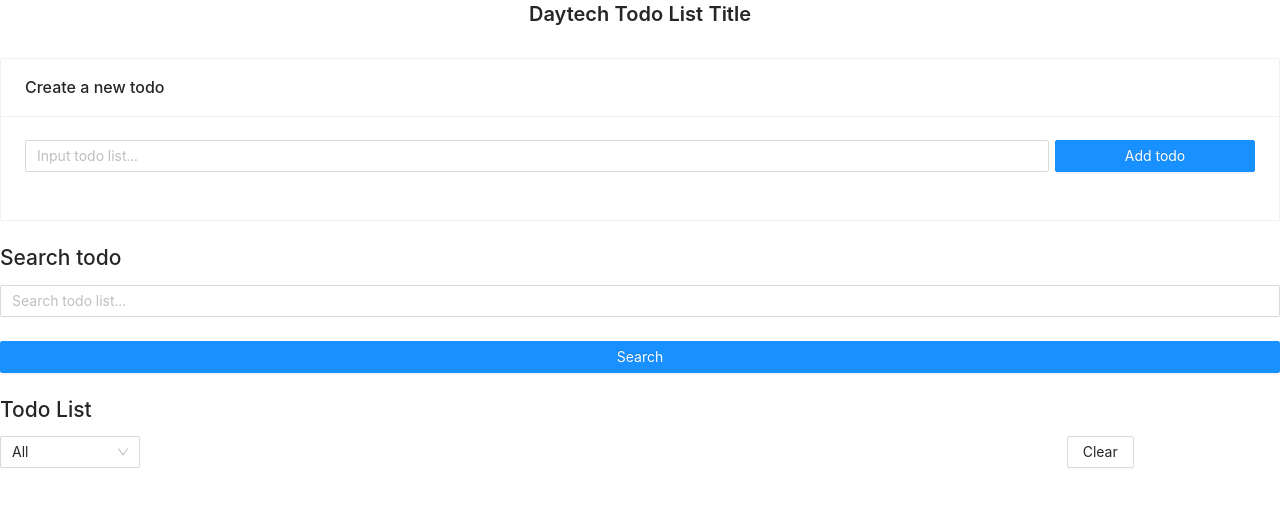
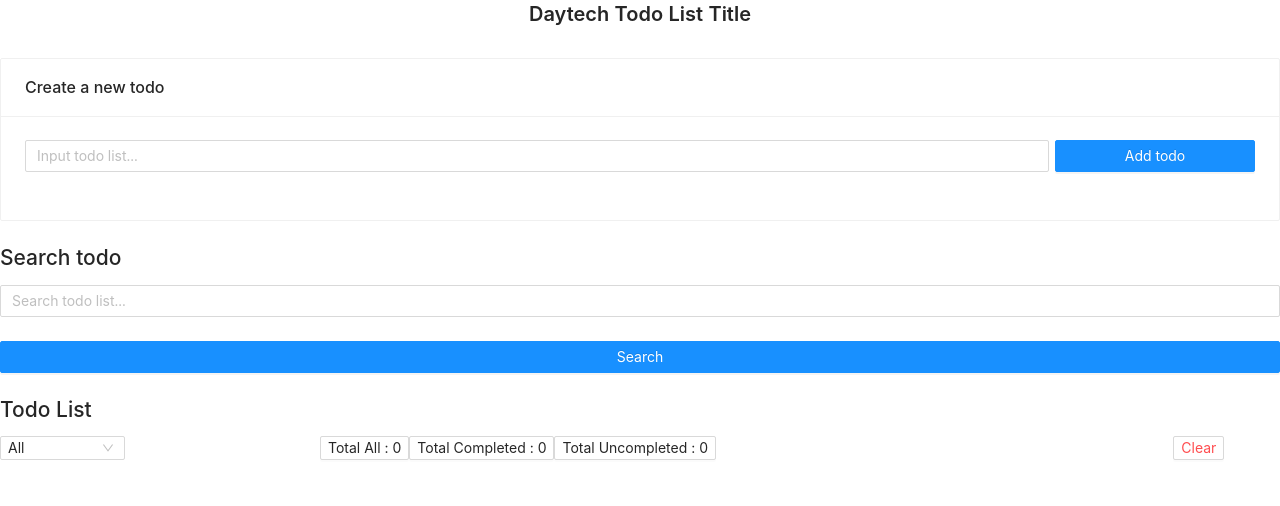
Before and after one commit to khunnunthawat/my-todo-list, a Next.js app: page / in a window 1280 px wide. Shown: the top 506 px of the page. Built offline with nearby package versions, Linux system fonts and the light colour scheme.

Commit message:
Total-done

```diff
--- a/src/components/recoil/selector.tsx
+++ b/src/components/recoil/selector.tsx
@@ -5,15 +5,19 @@ export const totalState = selector({
   key: 'total',
   get: ({ get }) => {
     const totalTodo = get(todoState); //เอาค่าจาก todoState มา
-    // const completed = totalTodo.filter((data) => {
-    //   return data.status === false;
-    // });
-    // return totalTodo;
+    const completed = totalTodo.filter((data) => {
+      return data.completed === true;
+    });
+    const uncompleted = totalTodo.filter((data) => {
+      return data.completed === false;
+    });
     return {
-      total: totalTodo.length,
-      // completed,
-      notCompleted: 2,
-      search: 'dd',
+      // totalTodo
+      totalTodo: totalTodo.length,
+      completed: completed.length,
+      uncompleted: uncompleted.length
+      // completed: 1,
+      // uncompleted: 2,
     };
   },
 });
@@ -43,7 +47,6 @@ export const todoSearchState = selector({
       });
       console.log('uncompleted');
     }
-
     return searchTodo;
     // return JSON.stringify(searchTodo);
   },
@@ -61,4 +64,11 @@ export const todoSearchState = selector({
 //       setFilteredTodos(todos);
 //       break;
 //   }
-// };
+// }
+//  total: todoList.length,
+//       completed: todoList
+//         ? todoList.filter((todo) => todo.completed).length
+//         : 0,
+//       uncompleted: todoList
+//         ? todoList.filter((todo) => todo.completed).length
+//         : 0,
--- a/src/pages/index.tsx
+++ b/src/pages/index.tsx
@@ -6,7 +6,6 @@ import {
   Card,
   Typography,
   Select,
-  Tooltip,
   Button,
 } from 'antd';
 import { DeleteOutlined } from '@ant-design/icons';
@@ -21,7 +20,7 @@ import { totalState } from '@/components/recoil/selector';
 import _ from 'lodash';
 
 const { Content } = Layout;
-const { Title } = Typography;
+const { Title, Text } = Typography;
 
 const Home = () => {
   // const [todo, setTodo] = useState<Todoprops[]|[]>([]);
@@ -118,20 +117,38 @@ const Home = () => {
                 <h1 className='font-medium text-base'>Todo List</h1>
                 <div className='my-2.5'>
                   <Row>
-                    <Col span={20}>
+                    <Col span={6}>
                       <Select
                         defaultValue='all'
-                        style={{ width: 140 }}
+                        style={{ width: 125 }}
                         onChange={handleChange}
+                        size='small'
                       >
                         <Option value='all'>All</Option>
                         <Option value='completed'>Completed</Option>
                         <Option value='uncompleted'>Uncompleted</Option>
                       </Select>
                     </Col>
-                    <Col span={4}>
-                      <Button type='default' onClick={() => handleClear()}>
-                        Clear
+                    <Col span={16}>
+                      <Button size='small'>
+                        Total All : {totalTodos.totalTodo}
+                      </Button>
+                      <Button size='small'>
+                        Total Completed : {totalTodos.completed}
+                      </Button>
+                      <Button size='small'>
+                        Total Uncompleted : {totalTodos.uncompleted}
+                      </Button>
+                    </Col>
+                    <Col span={2}>
+                      <Button
+                        size='small'
+                        type='default'
+                        onClick={() => handleClear()}
+                      >
+                        <Text onClick={() => handleClear()} type='danger'>
+                          Clear
+                        </Text>
                       </Button>
                     </Col>
                   </Row>
```
